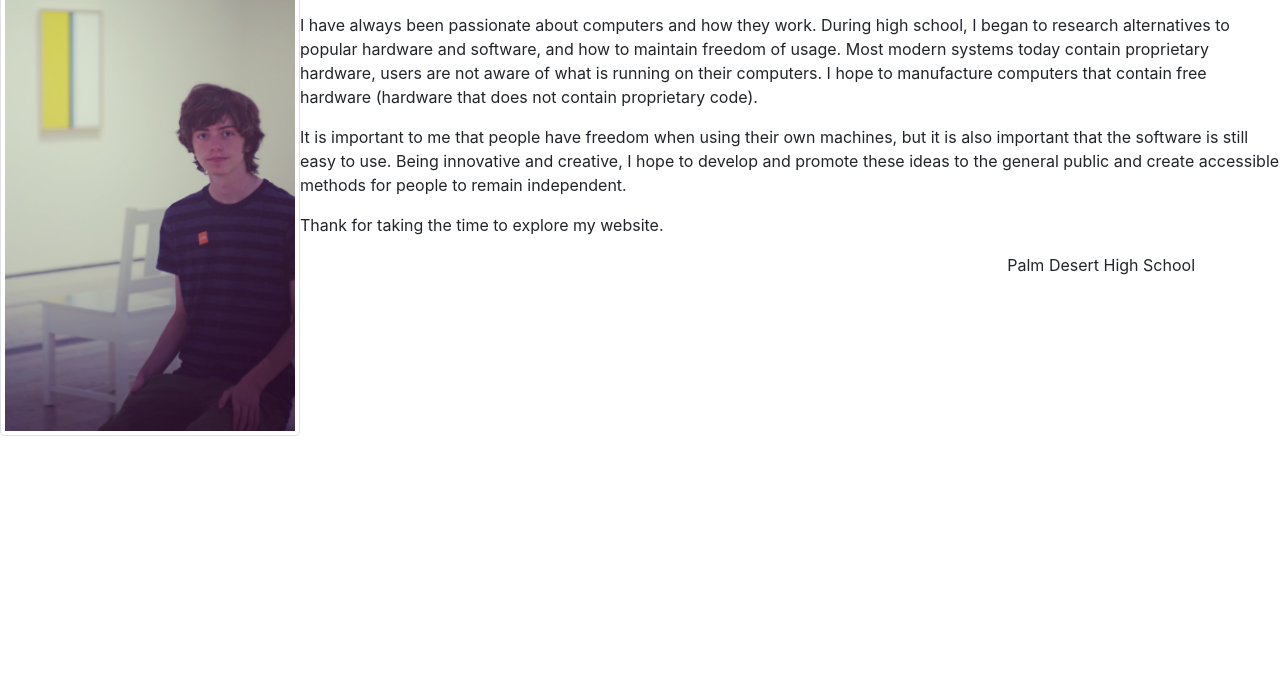
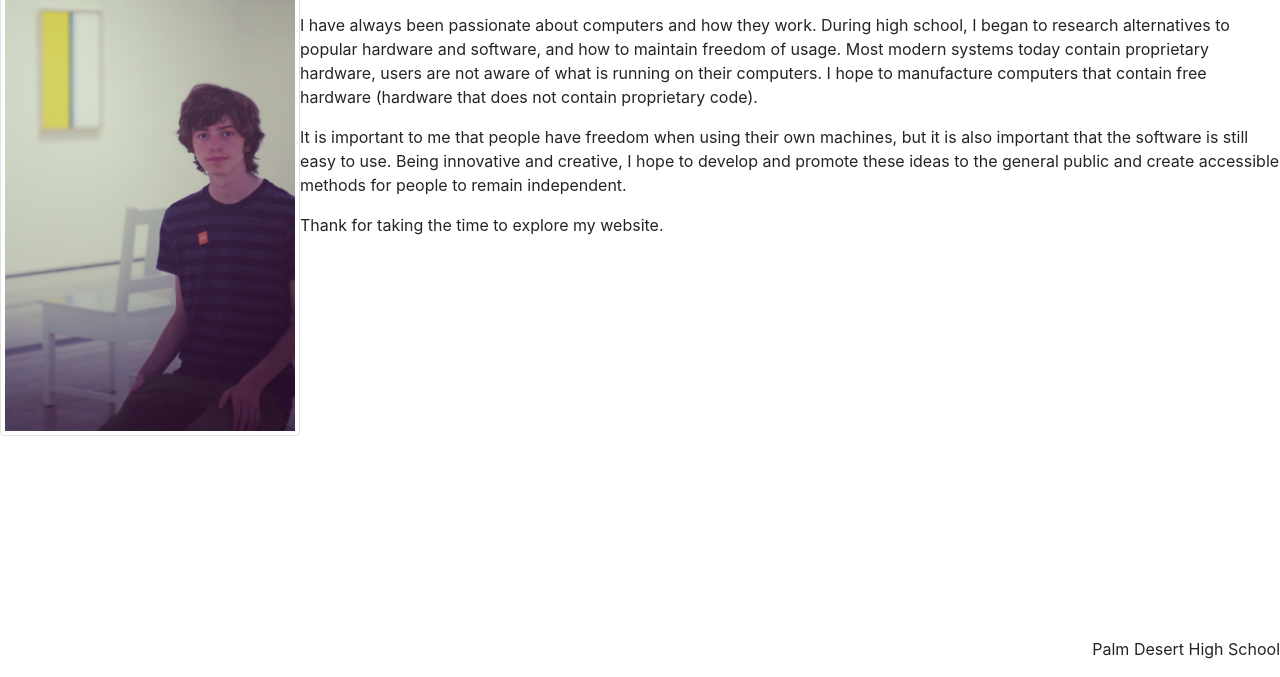
Before and after one commit to ianhackerman/ianhackerman.github.io, a plain HTML site: page aboutme.html in a window 1280 px wide. Shown: the part 123-800 px from the top of the page. Drawn offline with nearby package versions, Linux system fonts and the light colour scheme.

Commit message:
Fixed footer again

```diff
--- a/aboutme.html
+++ b/aboutme.html
@@ -4,6 +4,15 @@
         <title>About Me</title>
         <link rel="stylesheet" href="https://stackpath.bootstrapcdn.com/bootstrap/4.1.3/css/bootstrap.min.css" integrity="sha384-MCw98/SFnGE8fJT3GXwEOngsV7Zt27NXFoaoApmYm81iuXoPkFOJwJ8ERdknLPMO" crossorigin="anonymous">
     </head>
+  <style>
+    .footer {
+    position: fixed;
+    left: 0;
+    bottom: 0;
+    width: 100%;
+    text-align: right;
+    }
+  </style>
     <body>
     <header>
   <nav class="navbar navbar-expand-lg navbar-dark bg-dark">
@@ -28,9 +37,7 @@
   <p>Thank for taking the time to explore my website.</p>
 </div>
 <footer class="footer">
-  <div class="container">
   <p class="text-right">Palm Desert High School</p>
-  </div>
 </footer>
 </body>
 </html>
```
